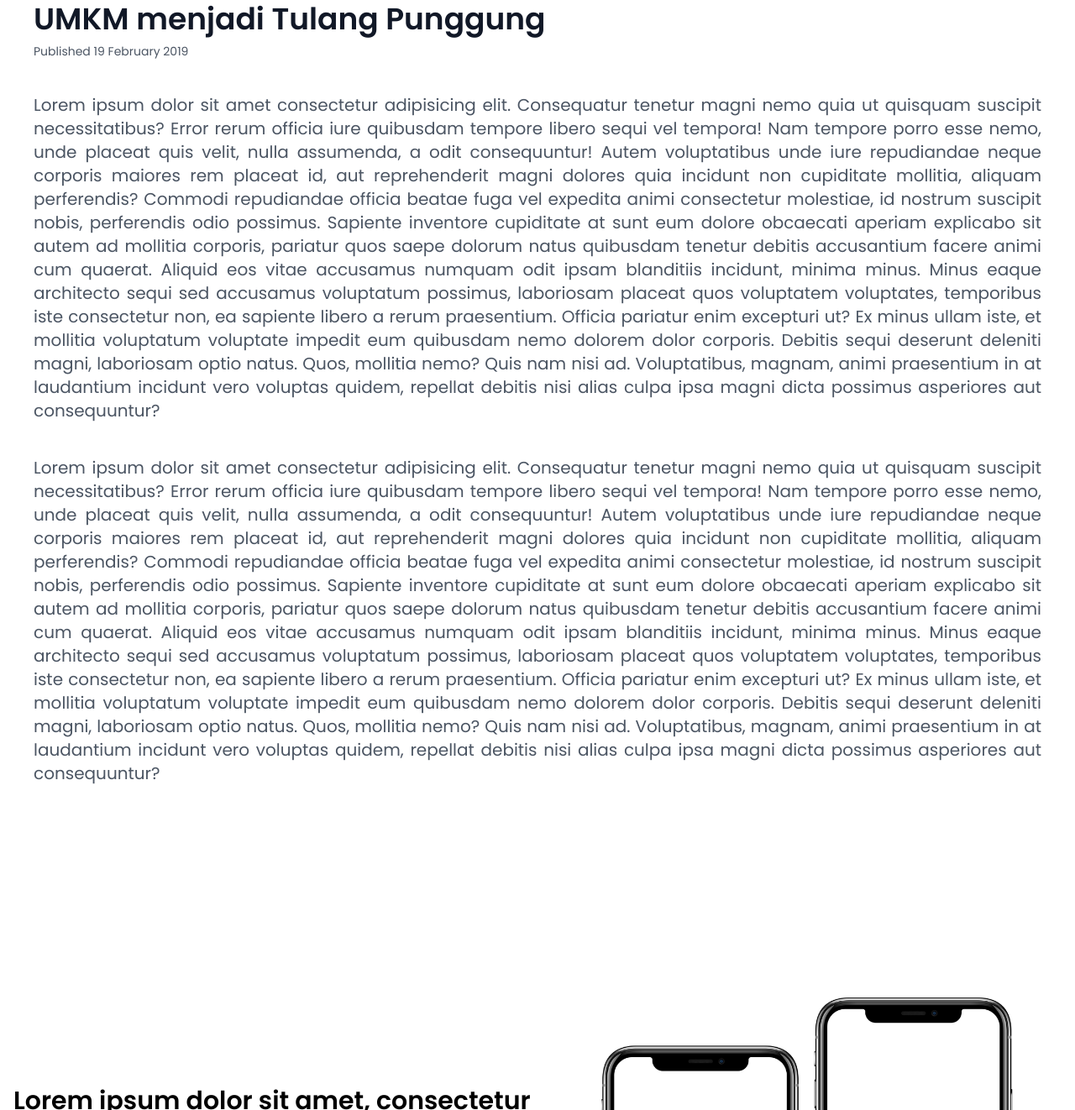
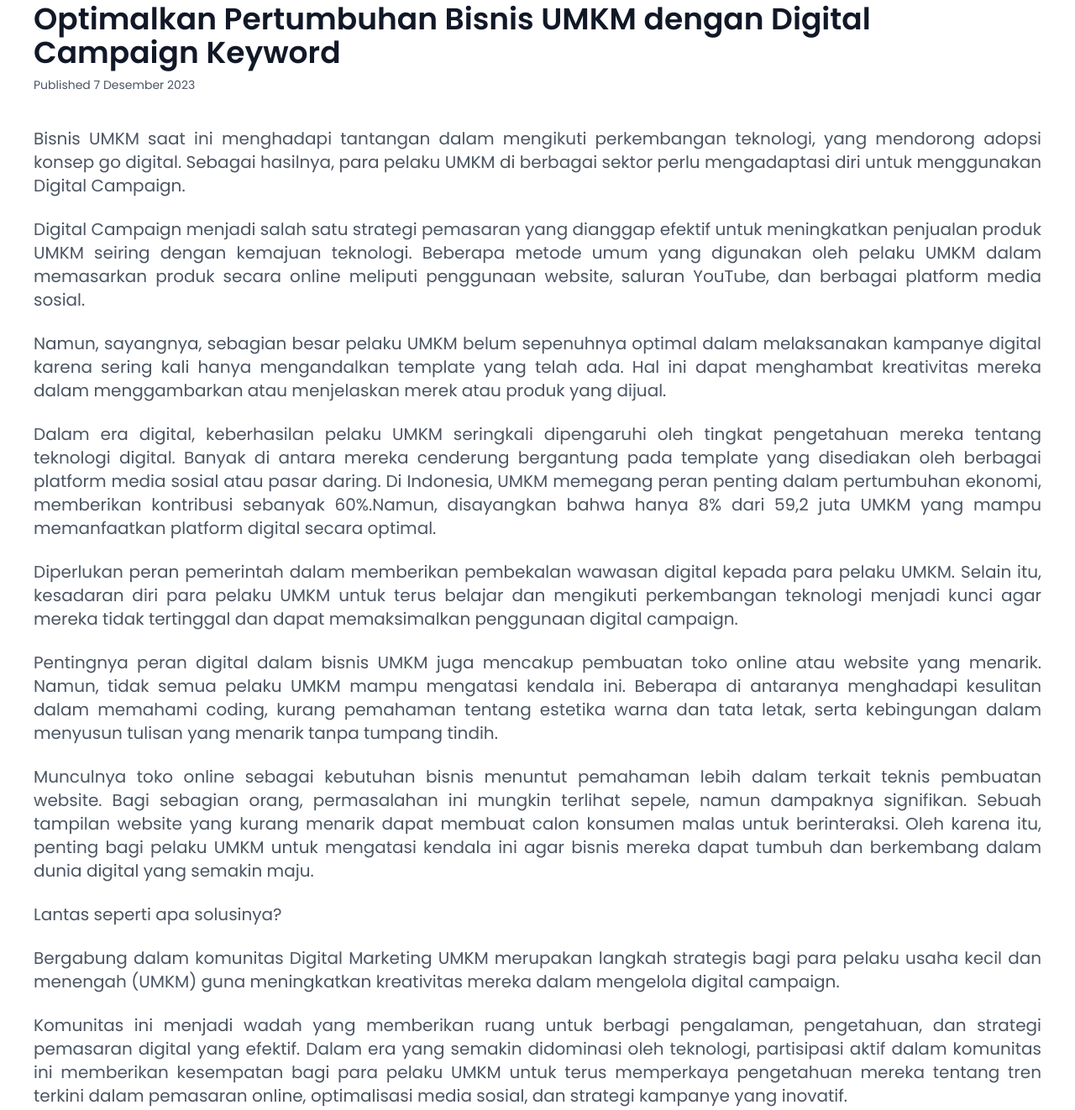
Before and after one commit to devthrivein/devthrivein, a website: page artikel-page1.html in a window 1280 px wide. Shown: the part 1097-2419 px from the top of the page at 84% size. Drawn offline with nearby package versions, Linux system fonts and the light colour scheme.

Commit message:
Update artikel-page1.html

```diff
--- a/artikel-page1.html
+++ b/artikel-page1.html
@@ -200,66 +200,90 @@
             <h1
               class="font-semibold font-sans break-normal text-gray-900 pt-6 pb-2 text-3xl md:text-4xl"
             >
-              UMKM menjadi Tulang Punggung
+              Optimalkan Pertumbuhan Bisnis UMKM dengan Digital Campaign Keyword
             </h1>
             <p class="text-sm md:text-base font-normal text-gray-600 mb-10">
-              Published 19 February 2019
+              Published 7 Desember 2023
             </p>
           </div>
           <!-- Paragraph -->
           <div class="text-justify">
-            <p class="text-gray-200 mb-10" style="text-align: justify">
-              Lorem ipsum dolor sit amet consectetur adipisicing elit.
-              Consequatur tenetur magni nemo quia ut quisquam suscipit
-              necessitatibus? Error rerum officia iure quibusdam tempore libero
-              sequi vel tempora! Nam tempore porro esse nemo, unde placeat quis
-              velit, nulla assumenda, a odit consequuntur! Autem voluptatibus
-              unde iure repudiandae neque corporis maiores rem placeat id, aut
-              reprehenderit magni dolores quia incidunt non cupiditate mollitia,
-              aliquam perferendis? Commodi repudiandae officia beatae fuga vel
-              expedita animi consectetur molestiae, id nostrum suscipit nobis,
-              perferendis odio possimus. Sapiente inventore cupiditate at sunt
-              eum dolore obcaecati aperiam explicabo sit autem ad mollitia
-              corporis, pariatur quos saepe dolorum natus quibusdam tenetur
-              debitis accusantium facere animi cum quaerat. Aliquid eos vitae
-              accusamus numquam odit ipsam blanditiis incidunt, minima minus.
-              Minus eaque architecto sequi sed accusamus voluptatum possimus,
-              laboriosam placeat quos voluptatem voluptates, temporibus iste
-              consectetur non, ea sapiente libero a rerum praesentium. Officia
-              pariatur enim excepturi ut? Ex minus ullam iste, et mollitia
-              voluptatum voluptate impedit eum quibusdam nemo dolorem dolor
-              corporis. Debitis sequi deserunt deleniti magni, laboriosam optio
-              natus. Quos, mollitia nemo? Quis nam nisi ad. Voluptatibus,
-              magnam, animi praesentium in at laudantium incidunt vero voluptas
-              quidem, repellat debitis nisi alias culpa ipsa magni dicta
-              possimus asperiores aut consequuntur?
+            <p class="text-gray-200 mb-6" style="text-align: justify">
+              Bisnis UMKM saat ini menghadapi tantangan dalam mengikuti
+              perkembangan teknologi, yang mendorong adopsi konsep go digital.
+              Sebagai hasilnya, para pelaku UMKM di berbagai sektor perlu
+              mengadaptasi diri untuk menggunakan Digital Campaign.
             </p>
-            <p class="text-gray-200 mb-5" style="text-align: justify">
-              Lorem ipsum dolor sit amet consectetur adipisicing elit.
-              Consequatur tenetur magni nemo quia ut quisquam suscipit
-              necessitatibus? Error rerum officia iure quibusdam tempore libero
-              sequi vel tempora! Nam tempore porro esse nemo, unde placeat quis
-              velit, nulla assumenda, a odit consequuntur! Autem voluptatibus
-              unde iure repudiandae neque corporis maiores rem placeat id, aut
-              reprehenderit magni dolores quia incidunt non cupiditate mollitia,
-              aliquam perferendis? Commodi repudiandae officia beatae fuga vel
-              expedita animi consectetur molestiae, id nostrum suscipit nobis,
-              perferendis odio possimus. Sapiente inventore cupiditate at sunt
-              eum dolore obcaecati aperiam explicabo sit autem ad mollitia
-              corporis, pariatur quos saepe dolorum natus quibusdam tenetur
-              debitis accusantium facere animi cum quaerat. Aliquid eos vitae
-              accusamus numquam odit ipsam blanditiis incidunt, minima minus.
-              Minus eaque architecto sequi sed accusamus voluptatum possimus,
-              laboriosam placeat quos voluptatem voluptates, temporibus iste
-              consectetur non, ea sapiente libero a rerum praesentium. Officia
-              pariatur enim excepturi ut? Ex minus ullam iste, et mollitia
-              voluptatum voluptate impedit eum quibusdam nemo dolorem dolor
-              corporis. Debitis sequi deserunt deleniti magni, laboriosam optio
-              natus. Quos, mollitia nemo? Quis nam nisi ad. Voluptatibus,
-              magnam, animi praesentium in at laudantium incidunt vero voluptas
-              quidem, repellat debitis nisi alias culpa ipsa magni dicta
-              possimus asperiores aut consequuntur?
+            <p class="text-gray-200 mb-6" style="text-align: justify">
+              Digital Campaign menjadi salah satu strategi pemasaran yang
+              dianggap efektif untuk meningkatkan penjualan produk UMKM seiring
+              dengan kemajuan teknologi. Beberapa metode umum yang digunakan
+              oleh pelaku UMKM dalam memasarkan produk secara online meliputi
+              penggunaan website, saluran YouTube, dan berbagai platform media
+              sosial.
             </p>
+
+            <p class="text-gray-200 mb-6" style="text-align: justify">
+              Namun, sayangnya, sebagian besar pelaku UMKM belum sepenuhnya
+              optimal dalam melaksanakan kampanye digital karena sering kali
+              hanya mengandalkan template yang telah ada. Hal ini dapat
+              menghambat kreativitas mereka dalam menggambarkan atau menjelaskan
+              merek atau produk yang dijual.
+            </p>
+            <p class="text-gray-200 mb-6" style="text-align: justify">
+              Dalam era digital, keberhasilan pelaku UMKM seringkali dipengaruhi
+              oleh tingkat pengetahuan mereka tentang teknologi digital. Banyak
+              di antara mereka cenderung bergantung pada template yang
+              disediakan oleh berbagai platform media sosial atau pasar daring.
+              Di Indonesia, UMKM memegang peran penting dalam pertumbuhan
+              ekonomi, memberikan kontribusi sebanyak 60%.Namun, disayangkan
+              bahwa hanya 8% dari 59,2 juta UMKM yang mampu memanfaatkan
+              platform digital secara optimal.
+            </p>
+            <p class="text-gray-200 mb-6" style="text-align: justify">
+              Diperlukan peran pemerintah dalam memberikan pembekalan wawasan
+              digital kepada para pelaku UMKM. Selain itu, kesadaran diri para
+              pelaku UMKM untuk terus belajar dan mengikuti perkembangan
+              teknologi menjadi kunci agar mereka tidak tertinggal dan dapat
+              memaksimalkan penggunaan digital campaign.
+            </p>
+            <p class="text-gray-200 mb-6" style="text-align: justify">
+              Pentingnya peran digital dalam bisnis UMKM juga mencakup pembuatan
+              toko online atau website yang menarik. Namun, tidak semua pelaku
+              UMKM mampu mengatasi kendala ini. Beberapa di antaranya menghadapi
+              kesulitan dalam memahami coding, kurang pemahaman tentang estetika
+              warna dan tata letak, serta kebingungan dalam menyusun tulisan
+              yang menarik tanpa tumpang tindih.
+            </p>
+            <p class="text-gray-200 mb-6" style="text-align: justify">
+              Munculnya toko online sebagai kebutuhan bisnis menuntut pemahaman
+              lebih dalam terkait teknis pembuatan website. Bagi sebagian orang,
+              permasalahan ini mungkin terlihat sepele, namun dampaknya
+              signifikan. Sebuah tampilan website yang kurang menarik dapat
+              membuat calon konsumen malas untuk berinteraksi. Oleh karena itu,
+              penting bagi pelaku UMKM untuk mengatasi kendala ini agar bisnis
+              mereka dapat tumbuh dan berkembang dalam dunia digital yang
+              semakin maju.
+            </p>
+            <p class="text-gray-200 mb-6" style="text-align: justify">
+              Lantas seperti apa solusinya?
+            </p>
+
+            <p class="text-gray-200 mb-6" style="text-align: justify">
+              Bergabung dalam komunitas Digital Marketing UMKM merupakan langkah
+              strategis bagi para pelaku usaha kecil dan menengah (UMKM) guna
+              meningkatkan kreativitas mereka dalam mengelola digital campaign.
+            </p>
+            <p class="text-gray-200 mb-6" style="text-align: justify">
+              Komunitas ini menjadi wadah yang memberikan ruang untuk berbagi
+              pengalaman, pengetahuan, dan strategi pemasaran digital yang
+              efektif. Dalam era yang semakin didominasi oleh teknologi,
+              partisipasi aktif dalam komunitas ini memberikan kesempatan bagi
+              para pelaku UMKM untuk terus memperkaya pengetahuan mereka tentang
+              tren terkini dalam pemasaran online, optimalisasi media sosial,
+              dan strategi kampanye yang inovatif.
+            </p>
+            <p class="text-gray-200 mb-6" style="text-align: justify"></p>
           </div>
         </div>
       </div>
```
